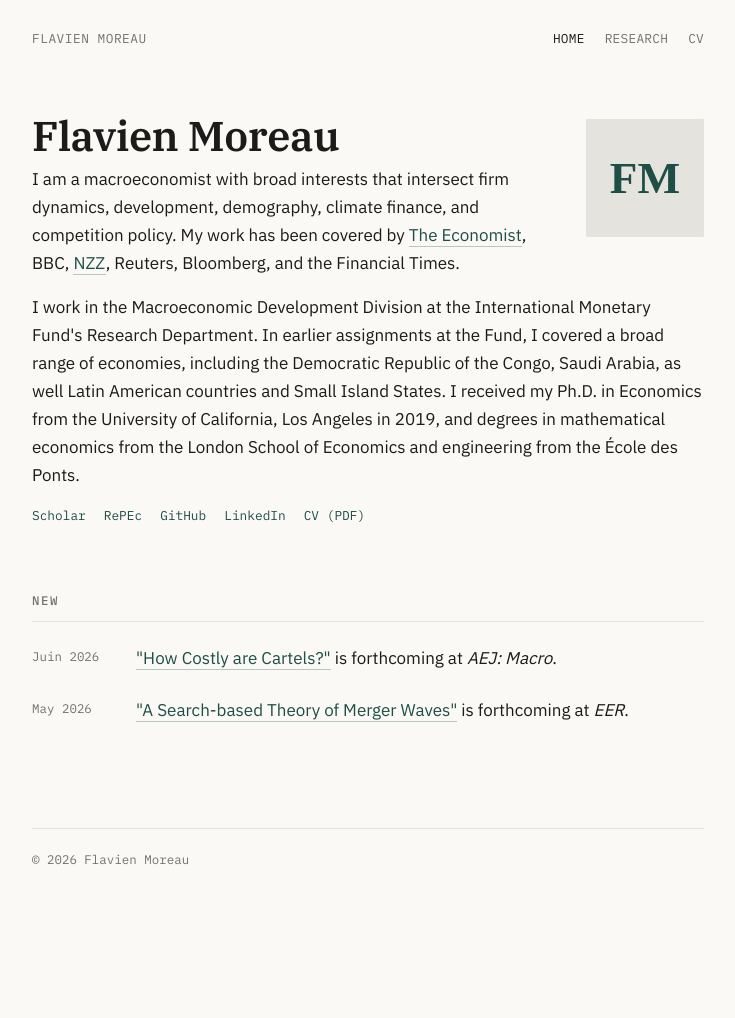
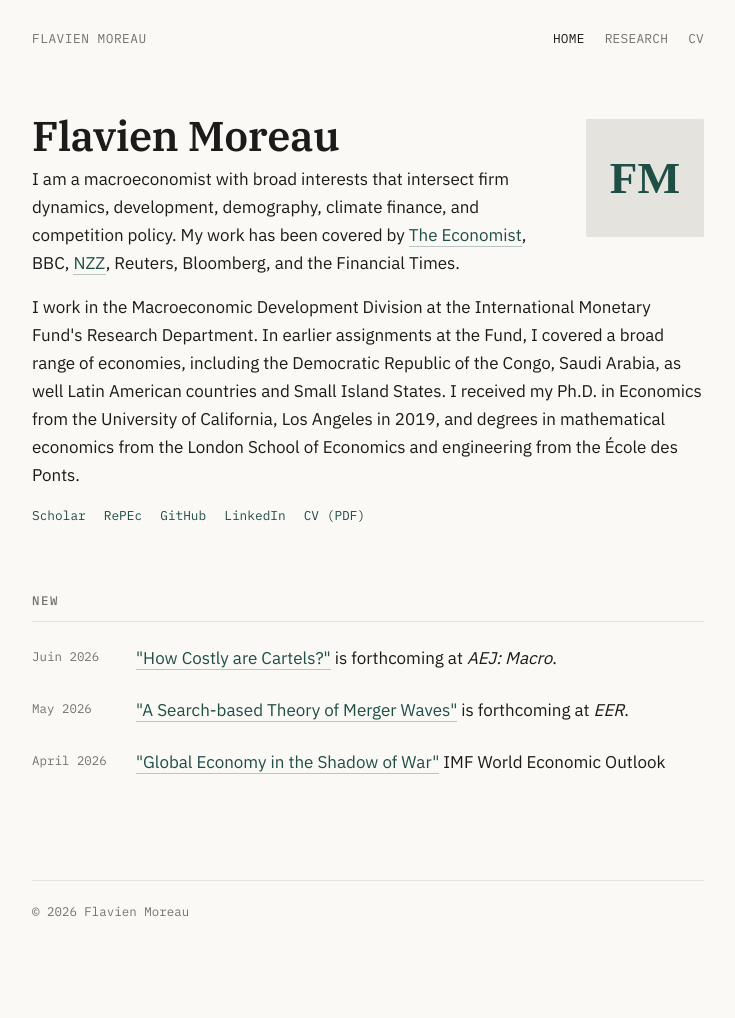
Before and after one commit to flavienmoreau/flavienmoreau.github.io, a Jekyll site: the page built from index.md, in a window 1280 px wide. Shown: the whole page, without its empty margins (272-1007 px from the left). Built offline with Jekyll 4.4.1, drawn with Linux system fonts in a browser that asks for light colours; before the commit the page ends 966 px from its top, so only the background shows below that.

Commit message:
Add new news entry for April 2026

```diff
--- a/_data/news.yml
+++ b/_data/news.yml
@@ -12,3 +12,6 @@
 
 - date: "May 2026"
   html: '<a href="https://www.sciencedirect.com/science/article/abs/pii/S001429212600098X">"A Search-based Theory of Merger Waves"</a> is forthcoming at <em>EER</em>.'
+
+- date: "April 2026"
+  html: '<a href="https://www.imf.org/en/publications/weo/issues/2026/04/14/world-economic-outlook-april-2026">"Global Economy in the Shadow of War"</a> IMF World Economic Outlook'
```
